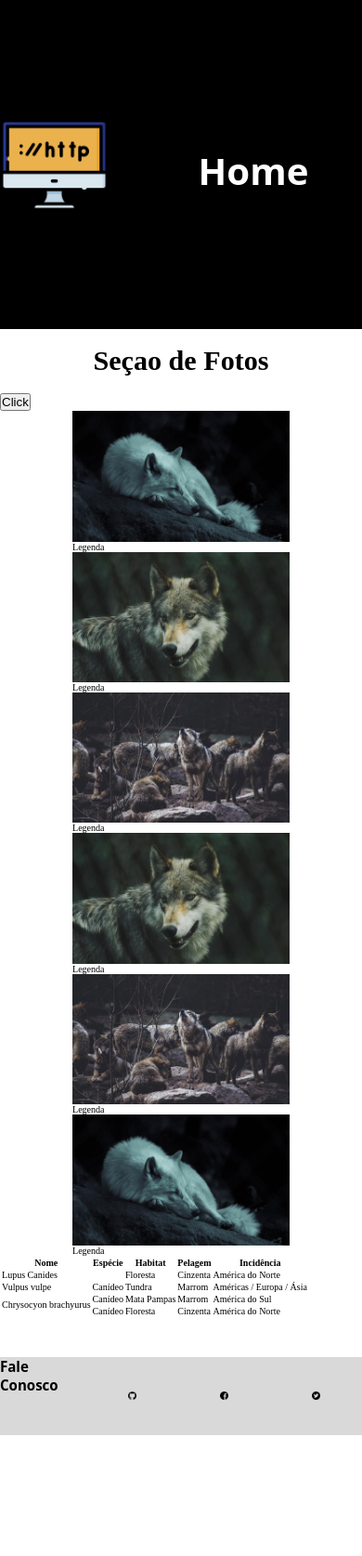
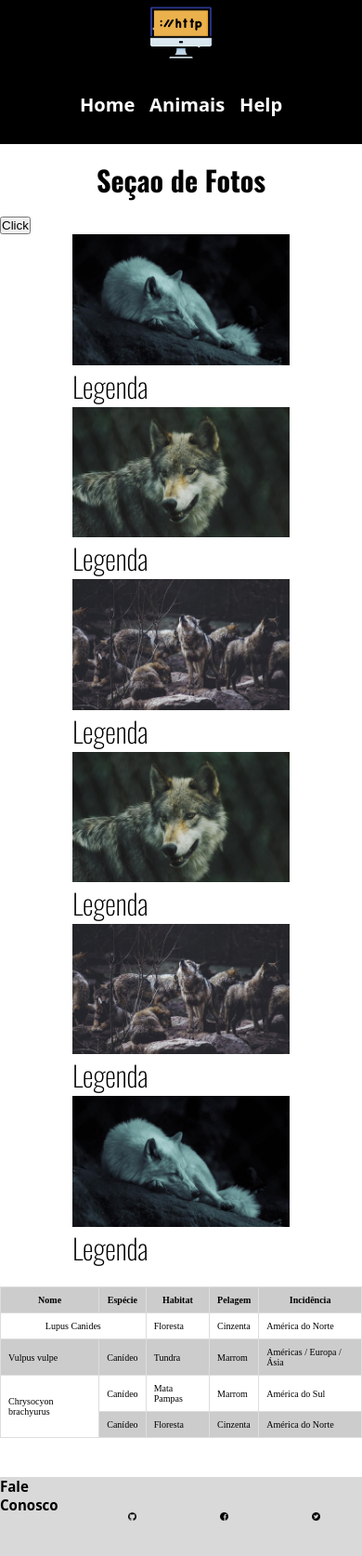
Before and after one commit to 1TDSS-2023/rm552399, a plain HTML site: page index.html in a window 390 px wide. Shown: the whole page at 93% size. Before the commit the page ends 1544 px from the top, so only its background shows below. Drawn offline with nearby package versions, Linux system fonts and the light colour scheme.

Commit message:
Aula dia 05/05 query selector, elements, foreach.

```diff
--- a/css/cabecalho.css
+++ b/css/cabecalho.css
@@ -4,19 +4,21 @@
     align-items: center;
     flex-wrap: wrap;
     background-color: #000000;
+    padding: 0 5vw;
 }
 
 .cabecalho nav {
     display: flex;
     justify-content: space-around;
+    align-items: center;
     flex-wrap: wrap;
     width: 60vw;
-    height: 42vh;
+    height: auto;
 }
 
 .cabecalho img {
-    width: 30%;
-    max-width: 30%;
+    width: 20%;
+    max-width: 20%;
     display: block;
 }
 
@@ -26,7 +28,7 @@
     font-family: system-ui, -apple-system, BlinkMacSystemFont, 'Segoe UI', Roboto, Oxygen, Ubuntu, Cantarell, 'Open Sans', 'Helvetica Neue', sans-serif;
     font-weight: 700;
     color: #fff;
-    padding: 18.5vh 0;
+    padding: 10vh 5vw;
     text-align: center;
 }
 
--- a/css/conteudo.css
+++ b/css/conteudo.css
@@ -15,3 +15,8 @@
     flex-shrink: 1;
     flex-basis: 300px;
 }
+
+.conteudo> div p{
+    font-family: 'Oswald', sans-serif;
+    font-size: 3rem;
+}
--- a/css/estilo.css
+++ b/css/estilo.css
@@ -1,3 +1,4 @@
+@import url('https://fonts.googleapis.com/css2?family=Oswald:wght@200;700&display=swap');
 @import url("./cabecalho.css");
 @import url("./conteudo.css");
 @import url("./rodape.css");
@@ -16,4 +17,50 @@ html{
     text-align: center;
     margin: 2vh 0;
     font-size: 3rem;
+    font-weight: 700;
+    font-family: 'Oswald',sans-serif;
 }
+
+/* BREAKPOINT 590px */
+
+@media(max-width:590px){
+    .cabecalho{
+        flex-direction: column  ;
+    }
+
+    .cabecalho nav{
+        flex-wrap: nowrap;
+        height: 10vh;
+    }
+
+    .cabecalho a {
+        padding: 3vh 0;
+        font-size: 2rem;
+    }
+
+}
+
+/* BREAKPOINT 590px */
+
+table{
+    border-collapse: collapse;
+    margin:5% auto;
+}
+
+th, td{
+    border: solid 1px rgb(221, 221, 221);
+    border: solid 1px #dddddd;
+    padding: 8px;
+}
+
+tr:nth-child(odd){
+    background-color: #cccccc;
+}
+
+tr:hover{
+    background-color: #191010b3;
+}
+
+td[colspan]{
+    text-align: center;
+}
--- a/index.html
+++ b/index.html
@@ -30,7 +30,7 @@
 
     <button value="click" id="meu-btn">Click</button>
 
-    <script>
+<!--
         //COMENTÁRIO DE LINHA
         /*
             COMENTÁRIO DE BLOCO
@@ -69,20 +69,13 @@
         // //DIVISÃO
         // //CONCATENAÇÃO
         // console.log("RESULTADO : " + (nr1/nr2));
-        // console.log(`RESULTADO INTERPOLADO : ${nr1/nr2}`);
+        // console.log(`RESULTADO INTERPOLADO : ${nr1/nr2}`) -->
 
 
 
-
-
-
-
-    </script>
-
-
     <section class="conteudo">
-        <div>
-            <img src="./img/lobo1.jpg" alt="Lobo">
+        <div class="teste">
+            <img src="./img/lobo1.jpg" alt="Lobo" class="teste">
             <p>Legenda</p>
         </div>
         <div>
@@ -110,7 +103,7 @@
 
     <table>
         <tr>
-            <th>Nome</th>
+            <th class="teste">Nome</th>
             <th>Espécie</th>
             <th>Habitat</th>
             <th>Pelagem</th>
@@ -148,9 +141,9 @@
     </table>
 
     <footer class="rodape">
-        <h2>Fale Conosco</h2>
+        <h2 class="teste">Fale Conosco</h2>
 
-        <nav>
+        <nav class="teste">
             <a href="#"><img src="./img/social-1-24x.png" alt="Logo Github"></a>
             <a href="#"><img src="./img/social-2-24x.png" alt="Logo facebook"></a>
             <a href="#"><img src="./img/social-3-24x.png" alt="Logo twitter"></a>
--- a/js/script.js
+++ b/js/script.js
@@ -82,8 +82,47 @@
 //removendo um item do array com o método splice(índice do item, qtd de vezes que o índice será removido!)
 //Obs: Utilize o método indexOf(nomeItem) para descobrir o índice do item.
 
-let indice = frutas.indexOf("amora");
-console.log(`Elemento no índice antes da remoção ${frutas[indice]}`);
-frutas.splice(indice, 1);
-console.log(frutas);
-console.log(`Elemento no índice após remoção:  ${frutas[indice]}`);
+// let indice = frutas.indexOf("amora");
+// console.log(`Elemento no índice antes da remoção ${frutas[indice]}`);
+// frutas.splice(indice, 1);
+// console.log(frutas);
+// console.log(`Elemento no índice após remoção:  ${frutas[indice]}`);
+
+// //Impressão do array em tabela
+// console.table(frutas)
+
+// frutas.forEach( (fruta)=>{
+//     console.log("FRUTA DA VEZ: " + fruta);
+// });
+
+// let nr1 = [1,2,3,4,5];
+// let nr2 = [6,7,8,9,10];
+// console.log("ARRAY 1: " + nr1);
+// console.log("ARRAY 1: " + nr2);
+// //Concatenando arrays em um novo array.
+// let nr3 = [...nr1,...nr2];
+// console.log("NOVO ARRAY: " + nr3);
+// //Imprimindo o novo array com forEach
+// nr3.forEach((nr)=>{
+//     // nr.forEach((n)=>{
+//        console.log("ITENS DO NOVO ARRAY: " + nr);
+//     });
+
+// const imgElements = [...document.getElementsByTagName("img")];
+// // for (let index = 0; index < imgElements.length; index++) {
+// //     console.log(imgElements[index].alt);
+// // }
+// // const imgElementsArray = [...imgElements];
+
+// imgElements.forEach((img)=>{
+//     img.setAttribute("width","10%");
+// })
+
+const elements = document.querySelectorAll(".teste");
+console.log(elements);
+
+elements.forEach( (el)=>{
+    if(el.tagName.toLowerCase() == "img"){
+         console.log(el)
+    }
+});
```
